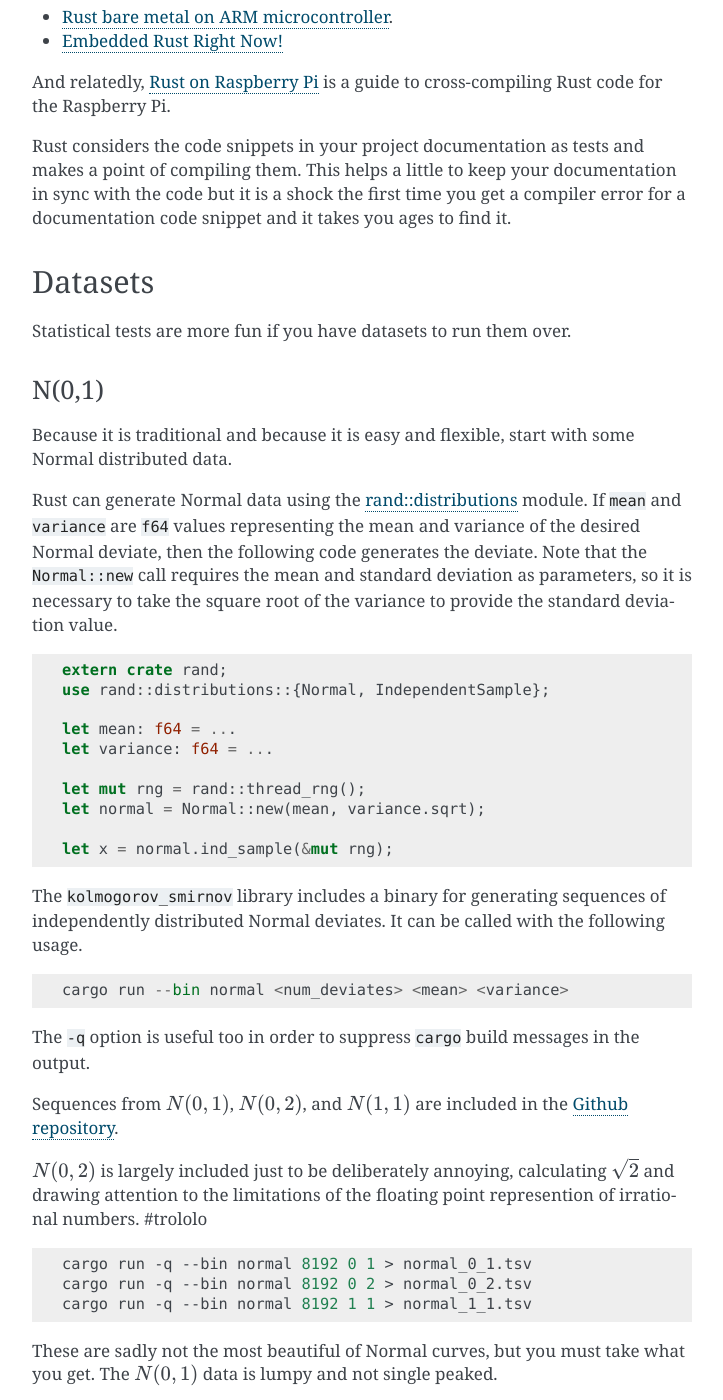
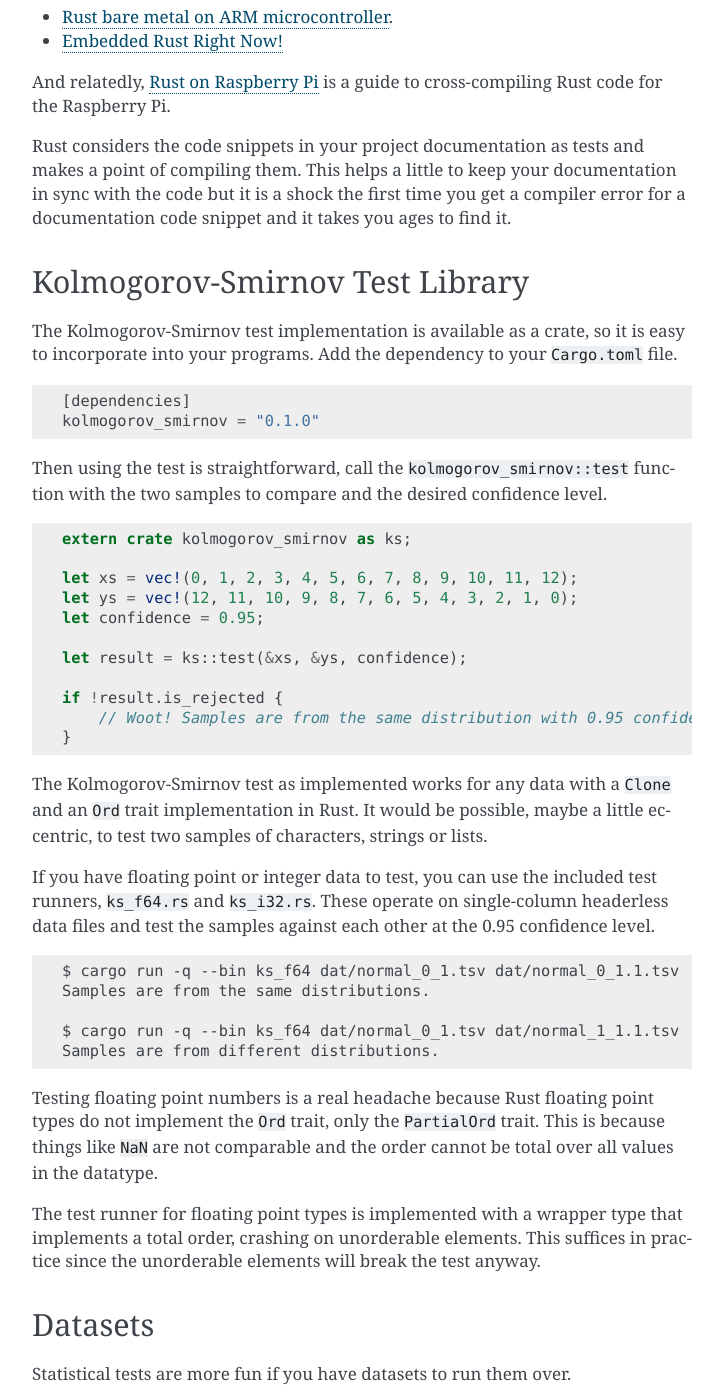
Before and after one commit to daithiocrualaoich/kolmogorov_smirnov, a Sphinx documentation site: the page built from doc/index.rst, in a window 1280 px wide and 1400 px high, scrolled down 2158 px. Shown: the whole window, without its empty margins (388-1111 px from the left). Built offline with Sphinx 7.4.7, drawn with Linux system fonts in a browser that asks for light colours; formulas are drawn with MathJax 3; some of the changed text lies outside the part shown.

Commit message:
Test runners for headerless single-column file data.

```diff
--- a/Cargo.toml
+++ b/Cargo.toml
@@ -20,6 +20,12 @@ exclude = [
 [[bin]]
 name = "normal"
 
+[[bin]]
+name = "ks_f64"
+
+[[bin]]
+name = "ks_i64"
+
 [dependencies]
 rand = "0.3.12"
 
--- a/doc/index.rst
+++ b/doc/index.rst
@@ -135,6 +135,61 @@ Rust considers the code snippets in your project documentation as tests and
 makes a point of compiling them. This helps a little to keep your documentation
 in sync with the code but it is a shock the first time you get a compiler error
 for a documentation code snippet and it takes you ages to find it.
+
+
+Kolmogorov-Smirnov Test Library
+-------------------------------
+The Kolmogorov-Smirnov test implementation is available as a crate, so it is
+easy to incorporate into your programs. Add the dependency to your
+``Cargo.toml`` file.
+
+::
+
+    [dependencies]
+    kolmogorov_smirnov = "0.1.0"
+
+Then using the test is straightforward, call the ``kolmogorov_smirnov::test``
+function with the two samples to compare and the desired confidence level.
+
+.. sourcecode:: rust
+
+    extern crate kolmogorov_smirnov as ks;
+
+    let xs = vec!(0, 1, 2, 3, 4, 5, 6, 7, 8, 9, 10, 11, 12);
+    let ys = vec!(12, 11, 10, 9, 8, 7, 6, 5, 4, 3, 2, 1, 0);
+    let confidence = 0.95;
+
+    let result = ks::test(&xs, &ys, confidence);
+
+    if !result.is_rejected {
+        // Woot! Samples are from the same distribution with 0.95 confidence.
+    }
+
+The Kolmogorov-Smirnov test as implemented works for any data with a ``Clone``
+and an ``Ord`` trait implementation in Rust. It would be possible, maybe a
+little eccentric, to test two samples of characters, strings or lists.
+
+If you have floating point or integer data to test, you can use the included
+test runners, ``ks_f64.rs`` and ``ks_i32.rs``. These operate on single-column
+headerless data files and test the samples against each other at the 0.95
+confidence level.
+
+.. sourcecode:: bash
+
+    $ cargo run -q --bin ks_f64 dat/normal_0_1.tsv dat/normal_0_1.1.tsv
+    Samples are from the same distributions.
+
+    $ cargo run -q --bin ks_f64 dat/normal_0_1.tsv dat/normal_1_1.1.tsv
+    Samples are from different distributions.
+
+Testing floating point numbers is a real headache because Rust floating point
+types do not implement the ``Ord`` trait, only the ``PartialOrd`` trait. This
+is because things like ``NaN`` are not comparable and the order cannot be
+total over all values in the datatype.
+
+The test runner for floating point types is implemented with a wrapper type
+that implements a total order, crashing on unorderable elements. This suffices
+in practice since the unorderable elements will break the test anyway.
 
 
 Datasets
@@ -293,12 +348,27 @@ the desired header-retaining sort and column projection.
 .. sourcecode:: bash
 
     cat http.tsv |\
-     awk 'NR == 1; NR > 1 {print $0 | "sort"}' |\
-     cut -f3- \
-     > http.tsv.out
+      awk 'NR == 1; NR > 1 {print $0 | "sort"}' |\
+      cut -f3- \
+      > http.tsv.out
 
 The response time datasets in the Github repository have all been processed like
 this.
+
+To process the headered multi-column data files into a format suitable for
+using with ``ks_i64`` use the following example as a guide:
+
+.. sourcecode:: bash
+
+    tail -n +2 http.tsv |\
+      cut -f3 \
+      > http_ttime.tsv
+
+Then to run the test:
+
+.. sourcecode::bash
+
+    cargo run -q --bin test_t64 dat/http_ttime.tsv dat/http_ttime.1.tsv
 
 The timeseries plot shows a common Internet tale of outliers, failure cases and
 disgrace.
```
Also changed, not shown: README.md (+35 -0 lines), 7 other files.
